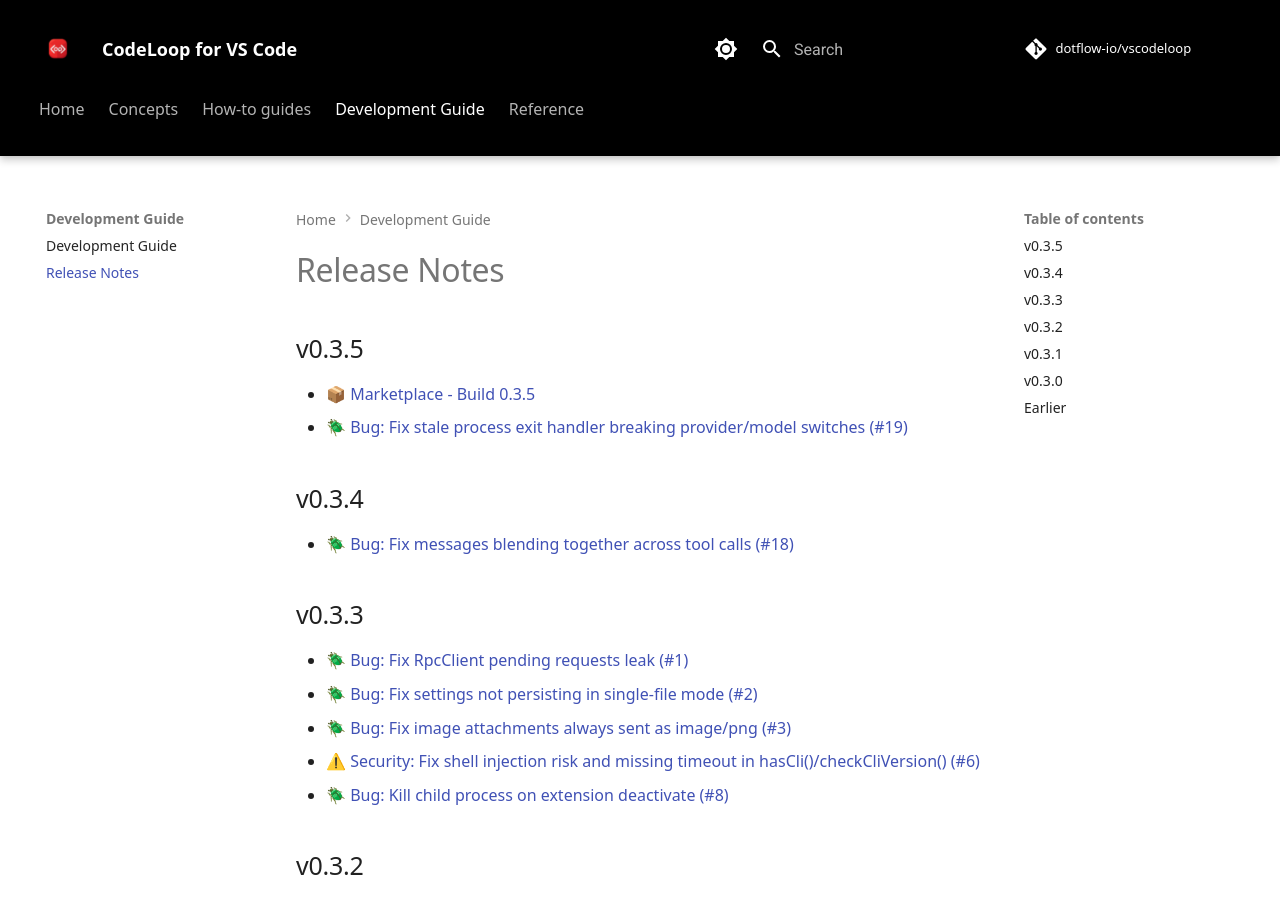
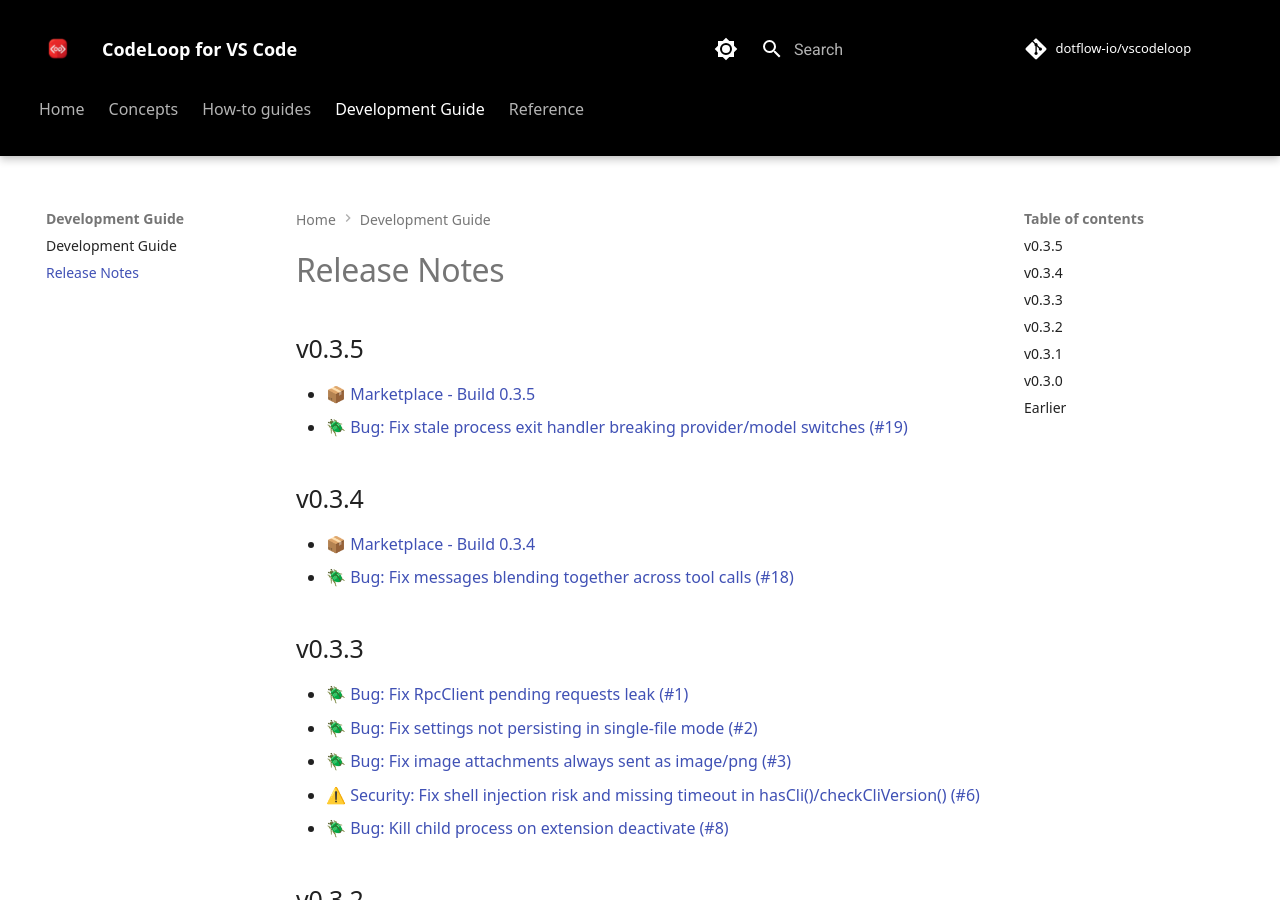
Before and after one commit to dotflow-io/vscodeloop, an MkDocs documentation site: the page built from docs/nav/development/release-notes.md, in a window 1280 px wide and 900 px high. Built offline with MkDocs 1.6.1 and Material for MkDocs 9.7.7, drawn with Linux system fonts in a browser that asks for light colours; comment, search, counter and statistics services are not loaded.

Commit message:
📘 DOCS: Add Marketplace build link to v0.3.4 release notes

```diff
--- a/docs/nav/development/release-notes.md
+++ b/docs/nav/development/release-notes.md
@@ -7,6 +7,7 @@
 
 ## v0.3.4
 
+- [📦 Marketplace - Build 0.3.4](https://marketplace.visualstudio.com/items?itemName=fernandocelmer.pycodeloop)
 - [🪲 Bug: Fix messages blending together across tool calls (#18)](https://github.com/dotflow-io/vscodeloop/pull/18)
 
 ## v0.3.3
```
